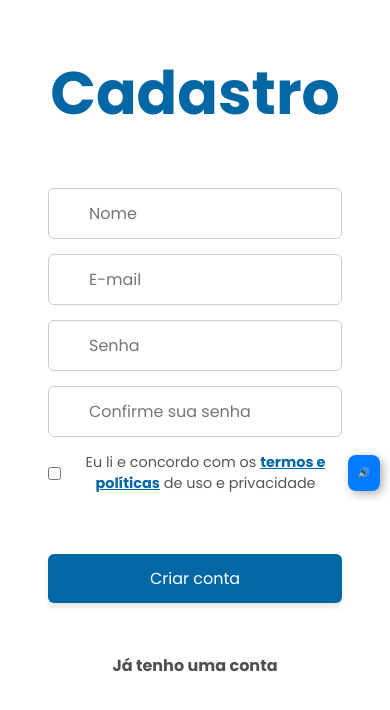
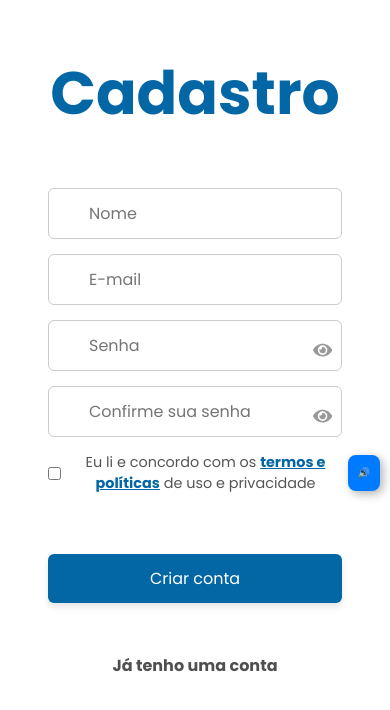
Before and after one commit to MiTabosa/Projeto-Desbrave, a React (Vite) app: page /cadastro in a window 390 px wide. Shown: the top 710 px of the page. Built offline with nearby package versions, Linux system fonts and the light colour scheme.

Commit message:
integração pags login e cadastro

```diff
--- a/src/pages/Cadastro/Cadastro.css
+++ b/src/pages/Cadastro/Cadastro.css
@@ -74,6 +74,28 @@
     transform: scale(1.10);
     box-shadow: 2px 4px 6px #0367A5(0, 0, 0, 0.2);
   }
+  .inputSenhaContainer{
+    position: relative;
+    width: 100%;
+  }
+
+  .inputSenhaContainer input {
+    width: 100%;
+    padding-right: 50px;
+  }
+
+  .toggleSenha {
+    position: absolute;
+    right: 10px;
+    top: 50%;
+    transform: translateY(-50%);
+    background: none;
+    border: none;
+    color: #999;
+    font-size: 1.2rem;
+    cursor: pointer;
+    outline: none;
+  }
 
   .cadastroDireita {
     width: 40%;
--- a/src/pages/Cadastro/Cadastro.jsx
+++ b/src/pages/Cadastro/Cadastro.jsx
@@ -1,30 +1,131 @@
 import { FaGooglePlus } from "react-icons/fa";
-import img_conecta_recife from "../../assets/img_conecta_recife.png";
-import gov_br from "../../assets/gov_br.png";
+import { FaEye, FaEyeSlash } from "react-icons/fa";
 import "./Cadastro.css";
 import { Link } from "react-router-dom";
+import { useState } from "react";
 
 export default function Cadastro() {
+  const [formData, setFormData] = useState({
+    nome: "",
+    email: "",
+    senha: "",
+    confirmarSenha: "",
+  });
+
+  const [mostrarSenha, setMostrarSenha] = useState(false);
+
+  const handleChange = (e) => {
+    const { name, value } = e.target;
+    setFormData({ ...formData, [name]: value });
+  };
+
+  const toggleMostrarSenha = () => {
+    setMostrarSenha(!mostrarSenha);
+  };
+
+  const handleSubmit = async (e) => {
+    e.preventDefault();
+    if (formData.senha !== formData.confirmarSenha) {
+      alert("As senhas não coincidem!");
+      return;
+    }
+    try {
+      const response = await fetch('/api/usuarios', {
+        method: 'POST',
+        headers: {
+          'Content-Type': 'application/json',
+        },
+        body: JSON.stringify({
+          nome: formData.nome,
+          email: formData.email,
+          senha: formData.senha,
+        }),
+      });
+
+      if (response.ok) {
+        const data = await response.json();
+        alert("Usuário cadastrado com sucesso!");
+        console.log(data);
+
+      } else {
+        alert("Erro ao cadastrar usuário.");
+        console.error(response.statusText);
+      }
+    } catch (error) {
+      console.error("Erro na requisição:", error);
+      alert("Erro ao conectar com o servidor.");
+    }
+  };
+
   return (
-    <div className="cadastroContainer">
+    <form onSubmit={handleSubmit} className="cadastroContainer">
       <div className="cadastroEsquerda">
         <h2 className="cadastroTitulo">Cadastro</h2>
-        <input type="text" placeholder="Nome" className="inputCadastro" />
-        <input type="email" placeholder="E-mail" className="inputCadastro" />
-        <input type="password" placeholder="Senha" className="inputCadastro" />
-        <input type="password" placeholder="Confirme sua senha" className="inputCadastro" />
+        <input
+          type="text"
+          name="nome"
+          placeholder="Nome"
+          className="inputCadastro"
+          value={formData.nome}
+          onChange={handleChange}
+          required
+        />
+        <input
+          type="email"
+          name="email"
+          placeholder="E-mail"
+          className="inputCadastro"
+          value={formData.email}
+          onChange={handleChange}
+          required
+        />
+        <div className="inputSenhaContainer">
+          <input
+            type={mostrarSenha ? "text" : "password"}
+            name="senha"
+            placeholder="Senha"
+            className="inputCadastro"
+            value={formData.senha}
+            onChange={handleChange}
+            required
+          />
+          <button
+            type="button"
+            className="toggleSenha"
+            onClick={toggleMostrarSenha}
+          >
+            {mostrarSenha ? <FaEyeSlash /> : <FaEye />}
+          </button>
+        </div>
+        <div className="inputSenhaContainer">
+          <input
+            type={mostrarSenha ? "text" : "password"}
+            name="confirmarSenha"
+            placeholder="Confirme sua senha"
+            className="inputCadastro"
+            value={formData.confirmarSenha}
+            onChange={handleChange}
+            required
+          />
+          <button
+            type="button"
+            className="toggleSenha"
+            onClick={toggleMostrarSenha}
+          >
+            {mostrarSenha ? <FaEyeSlash /> : <FaEye />}
+          </button>
+        </div>
         <div className="termos">
-        <input type="checkbox" id="termos" />
-        <label htmlFor="termos">
+          <input type="checkbox" id="termos" required />
+          <label htmlFor="termos">
             Eu li e concordo com os <a href="/diretrizes" className="link-termos">termos e políticas</a> de uso e privacidade
-        </label>
+          </label>
         </div>
-        <button className="botaoCadastro">Criar conta</button>
-        <a href="/login" className="BotaoLogin">Já tenho uma conta</a>
-
+        <button type="submit" className="botaoCadastro">Criar conta</button>
+        <Link to="/login" className="BotaoLogin">Já tenho uma conta</Link>
       </div>
       <div className="cadastroDireita">
       </div>
-    </div>
+    </form>
   );
 }
--- a/src/pages/Certificados/Certificados.css
+++ b/src/pages/Certificados/Certificados.css
@@ -18,10 +18,7 @@
     font-weight: bold;
     color: #000000;
     text-align: left;
-<<<<<<< HEAD
     position: absolute;
-=======
->>>>>>> 6aab1051b44c20e6778924445322a0f4281821c8
 
   }
 
@@ -67,32 +64,4 @@
     background-color: #0367A6;
     color: #ffff;
     padding: 10px;
-<<<<<<< HEAD
   }
-=======
-  }
-
-  @media (max-width: 768px) {
-    .CertificadoContainer {
-        width: 100%;
-        padding: 10px;
-        display: flex;
-        flex-direction: column;
-        align-items: center;
-    }
-    .tituloCertificado {
-      margin-bottom: 0;
-      font-size: 20px;
-      padding-top: 100px;
-    }
-    .Curso1Certif{
-        margin-top: 50px;
-    }
-    .Curso2Certif,
-    .Curso3Certif,
-    .Curso4Certif {
-        width: 100%;
-        margin-bottom: 50px;
-    }
-}
->>>>>>> 6aab1051b44c20e6778924445322a0f4281821c8
--- a/src/pages/Login/Login.jsx
+++ b/src/pages/Login/Login.jsx
@@ -10,21 +10,45 @@ export default function Login() {
   const [senha, setSenha] = useState("");
   const navigate = useNavigate();
 
-  function handleLogin() {
-    console.log("Email: ", email);
-    console.log("Senha: ", senha);
-
-    if (email === "usuario@exemplo.com" && senha === "123456") {
-
-      const usuario = { email, nome: "Usuário Exemplo" };
-      localStorage.setItem("usuarioLogado", JSON.stringify(usuario));
-
-      navigate("/");
-    } else {
-      alert("Credenciais inválidas!");
-    }
+  async function handleLogin() {
+    await api
+      .post("/autenticacao/login", {
+        email: email,
+        senha: senha,
+      })
+      .then((response) => {
+        if (response.status === 200) {
+          localStorage.setItem("token", response.data.token);
+          navigate("/home");
+        } else {
+          alert("Erro ao fazer login!");
+        }
+      })
+      .catch((error) => {
+        console.error(error);
+        alert("Erro ao fazer login!");
+      });
   }
 
+  async function handleLogin() {
+    await api
+    . post("/autenticacao/logout", {
+      email: email,
+      senha: senha,
+    })
+    .then((response) => {
+      if (response.status === 200) {
+        localStorage.setItem("token", response.data.token);
+        navigate("/home");
+      } else {
+        alert("Erro ao fazer login!");
+      }
+    })
+    .catch((error) => {
+      console.error(error);
+      alert("Erro ao fazer login!");
+    });
+  }
   return (
     <div className="loginContainer">
       <div className="loginEsquerda"></div>
```
